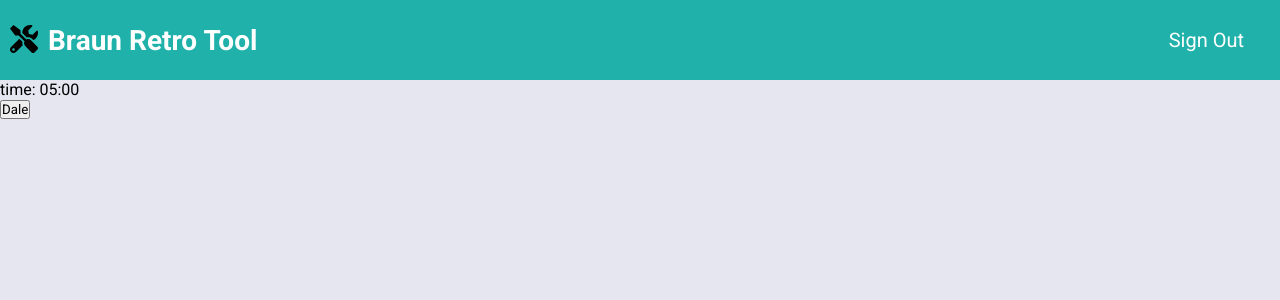
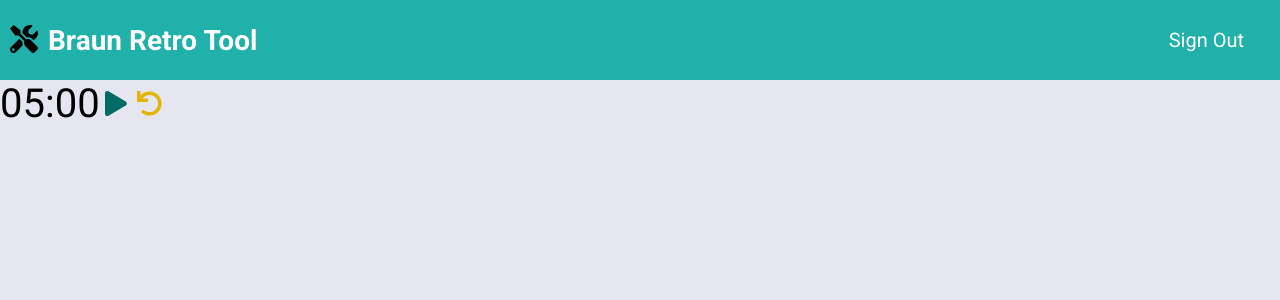
Before and after one commit to matheusbraun/braun-retro-tool-ui, a React (Create React App) app: page /session/1 in a window 1280 px wide. Shown: the top 300 px of the page. Built offline with nearby package versions, Linux system fonts and the light colour scheme; sample sign-in values are in the browser's storage.

Commit message:
feat: finishing timer component

```diff
--- a/src/components/Timer/index.tsx
+++ b/src/components/Timer/index.tsx
@@ -1,4 +1,9 @@
 import React, { useEffect, useState, memo } from 'react';
+
+import { faPause, faPlay, faUndo } from '@fortawesome/free-solid-svg-icons';
+import { FontAwesomeIcon } from '@fortawesome/react-fontawesome';
+
+import './styles.css';
 
 const Timer = () => {
   const [seconds, setSeconds] = useState(0);
@@ -23,6 +28,12 @@ const Timer = () => {
     }
   };
 
+  const resetTime = () => {
+    setStopTimer(true);
+    setMinutes(5);
+    setSeconds(0);
+  };
+
   useEffect(() => {
     const token = setTimeout(updateTime, 1000);
 
@@ -31,16 +42,41 @@ const Timer = () => {
     };
   });
 
+  const TimerButton = () => {
+    if (stopTimer) {
+      return (
+        <FontAwesomeIcon
+          icon={faPlay}
+          onClick={() => setStopTimer(false)}
+          title="Play"
+          color="#006C67"
+        />
+      );
+    }
+
+    return (
+      <FontAwesomeIcon
+        icon={faPause}
+        onClick={() => setStopTimer(true)}
+        title="Pause"
+        color="#6369D1"
+      />
+    );
+  };
+
   return (
-    <>
-      <p>
-        time: {String(minutes).padStart(2, '0')}:
-        {String(seconds).padStart(2, '0')}
-      </p>
-      <button onClick={() => setStopTimer(stopTimer => !stopTimer)}>
-        Dale
-      </button>
-    </>
+    <div className="timer">
+      <span>
+        {String(minutes).padStart(2, '0')}:{String(seconds).padStart(2, '0')}
+      </span>
+      <TimerButton />
+      <FontAwesomeIcon
+        icon={faUndo}
+        title="Restart"
+        color="#E3B505"
+        onClick={resetTime}
+      />
+    </div>
   );
 };
 
--- /dev/null
+++ b/src/components/Timer/styles.css
@@ -0,0 +1,20 @@
+.timer {
+  display: flex;
+  flex-direction: row;
+  align-items: center;
+}
+
+.timer span {
+  font-size: 40px;
+}
+
+.timer svg {
+  font-size: 25px;
+  margin-left: 5px;
+  margin-right: 5px;
+  cursor: pointer;
+}
+
+.timer svg:hover {
+  opacity: 0.9;
+}
```
